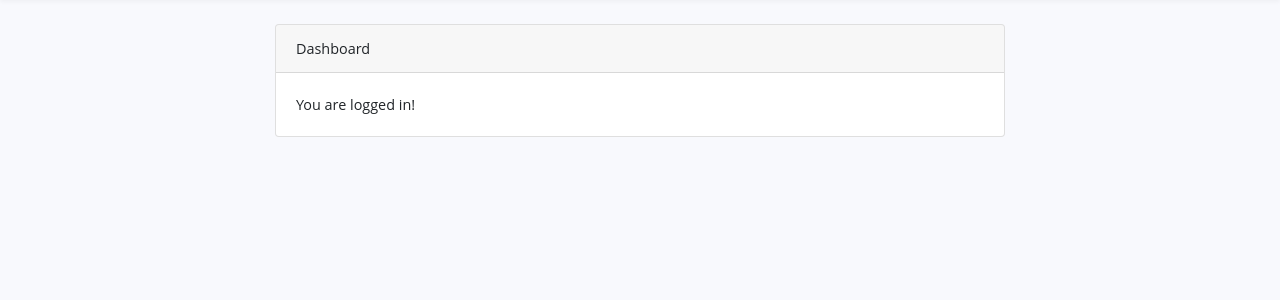
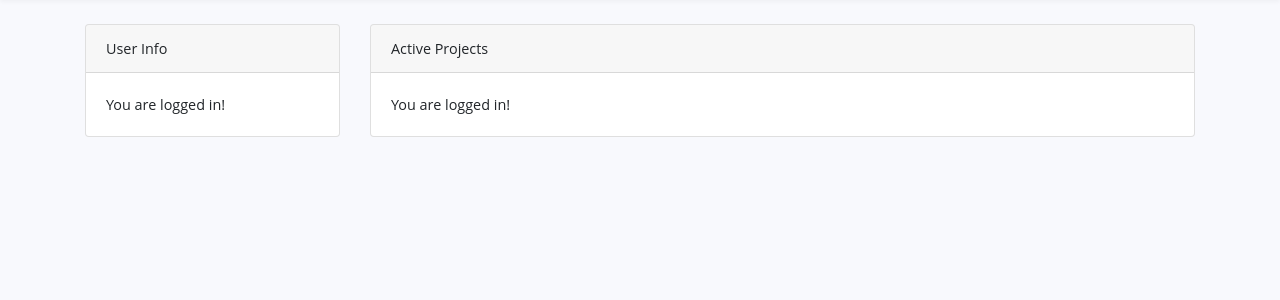
Before and after one commit to tscheuneman/online-proofing, a Laravel app: template resources/views/home.blade.php in a window 1280 px wide. Shown: the part 55-355 px from the top of the page. Run offline with Laravel 8, Linux system fonts and the light colour scheme; the template is opened without the code that fills it, so the values that code supplies are empty; style sheets or scripts are compiled from the project's sources.

Commit message:
Home page

```diff
--- a/resources/views/home.blade.php
+++ b/resources/views/home.blade.php
@@ -3,9 +3,19 @@
 @section('content')
 <div class="container">
     <div class="row justify-content-center">
-        <div class="col-md-8">
+        <div class="col-md-3">
             <div class="card">
-                <div class="card-header">Dashboard</div>
+                <div class="card-header">User Info</div>
+
+                <div class="card-body">
+                    You are logged in!
+                </div>
+            </div>
+        </div>
+
+        <div class="col-md-9">
+            <div class="card">
+                <div class="card-header">Active Projects</div>
 
                 <div class="card-body">
                     @if (session('status'))
```
